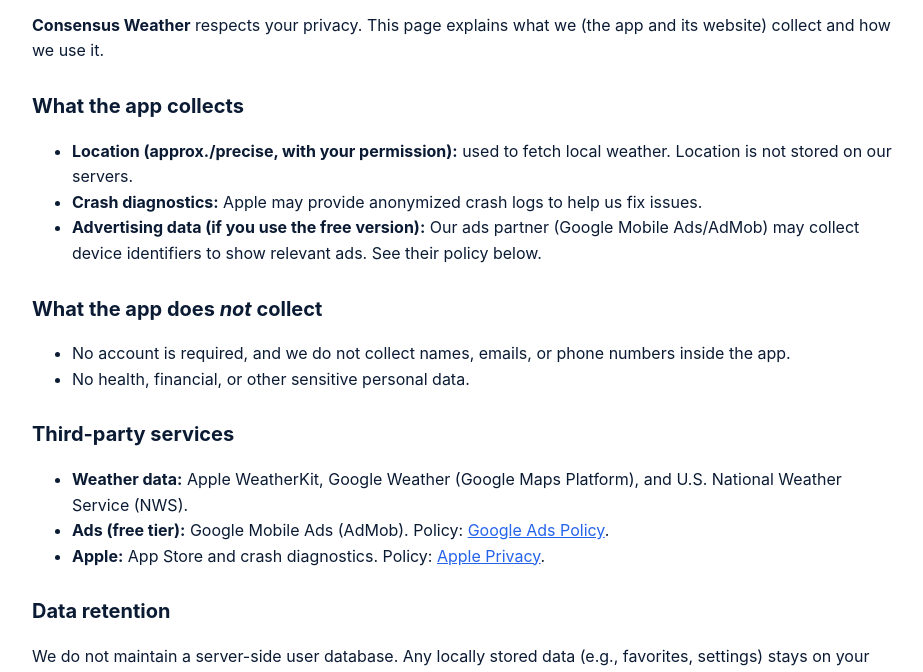
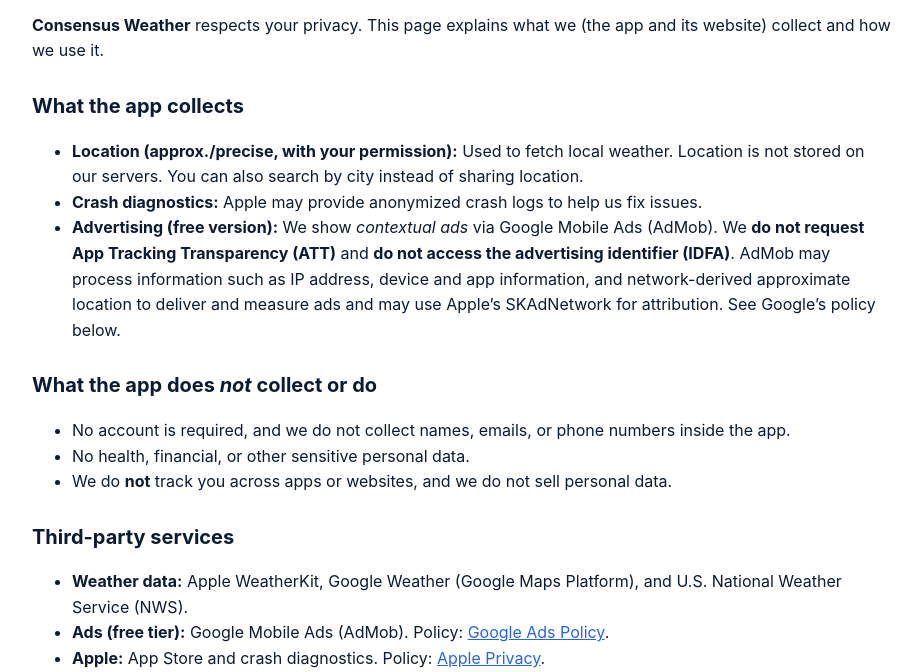
Before and after one commit to cpickard2790/ConsenusWeather, a plain HTML site: page privacy.html in a window 1280 px wide. Shown: the part 128-800 px from the top of the page, without its empty margins (178-1101 px from the left). Drawn offline with Linux system fonts and the light colour scheme.

Commit message:
Update privacy.html

```diff
--- a/privacy.html
+++ b/privacy.html
@@ -22,15 +22,16 @@
 
     <h2>What the app collects</h2>
     <ul>
-      <li><strong>Location (approx./precise, with your permission):</strong> used to fetch local weather. Location is not stored on our servers.</li>
+      <li><strong>Location (approx./precise, with your permission):</strong> Used to fetch local weather. Location is not stored on our servers. You can also search by city instead of sharing location.</li>
       <li><strong>Crash diagnostics:</strong> Apple may provide anonymized crash logs to help us fix issues.</li>
-      <li><strong>Advertising data (if you use the free version):</strong> Our ads partner (Google Mobile Ads/AdMob) may collect device identifiers to show relevant ads. See their policy below.</li>
+      <li><strong>Advertising (free version):</strong> We show <em>contextual ads</em> via Google Mobile Ads (AdMob). We <strong>do not request App Tracking Transparency (ATT)</strong> and <strong>do not access the advertising identifier (IDFA)</strong>. AdMob may process information such as IP address, device and app information, and network-derived approximate location to deliver and measure ads and may use Apple’s SKAdNetwork for attribution. See Google’s policy below.</li>
     </ul>
 
-    <h2>What the app does <em>not</em> collect</h2>
+    <h2>What the app does <em>not</em> collect or do</h2>
     <ul>
       <li>No account is required, and we do not collect names, emails, or phone numbers inside the app.</li>
       <li>No health, financial, or other sensitive personal data.</li>
+      <li>We do <strong>not</strong> track you across apps or websites, and we do not sell personal data.</li>
     </ul>
 
     <h2>Third-party services</h2>
@@ -55,6 +56,9 @@
     <h2>Changes</h2>
     <p>We may update this policy as the app evolves. We’ll change the date at the top when we do.</p>
   </main>
-  <script>document.getElementById('d').textContent = new Date().toLocaleDateString()</script>
+  <script>
+    // Show a friendly local date for the "Last updated" line.
+    document.getElementById('d').textContent = new Date().toLocaleDateString();
+  </script>
 </body>
 </html>
```
